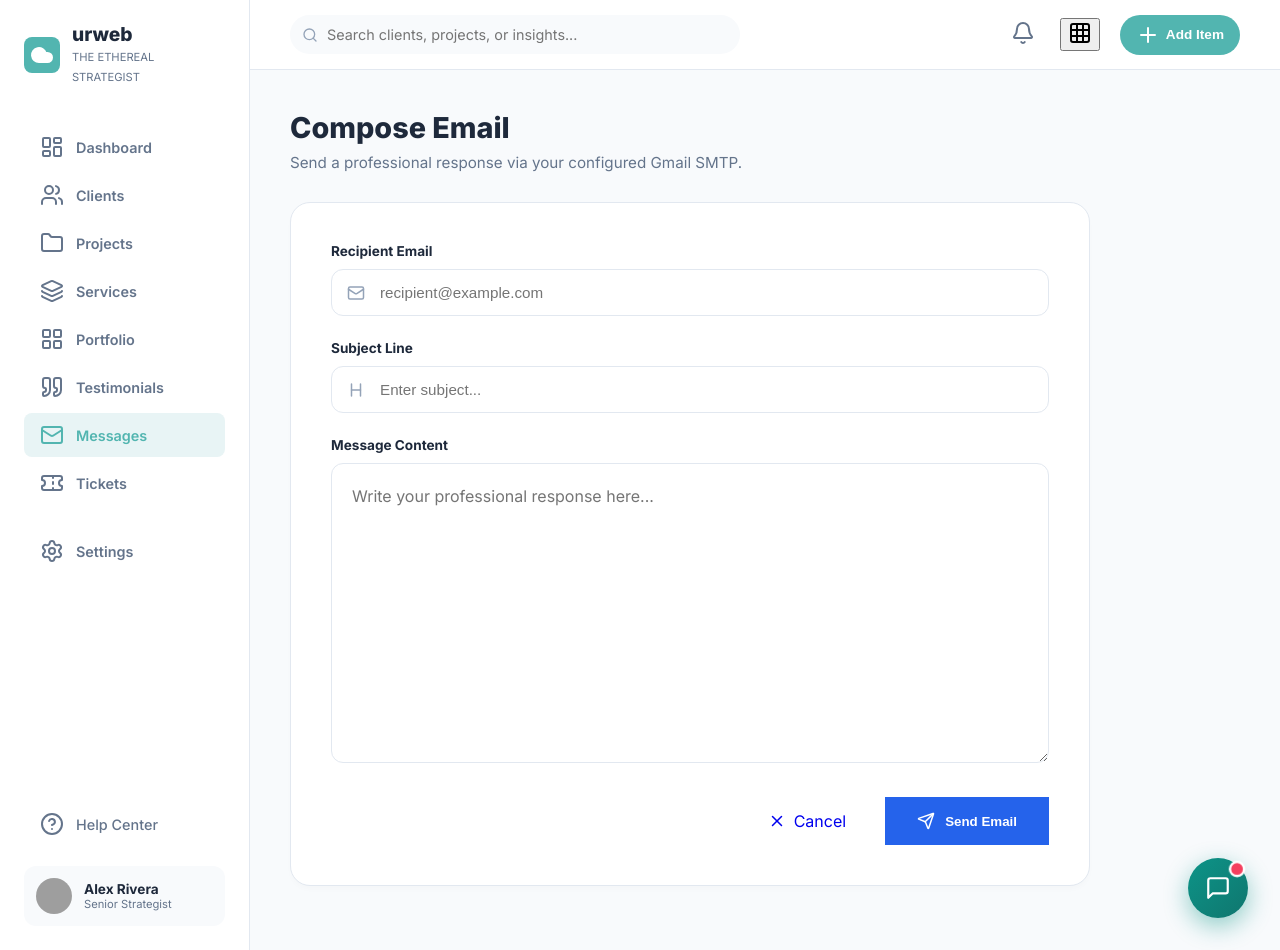
After one commit to Saiful-Haque/urweb, a Django app: page /dashboard/messages/send/ in a window 1280 px wide. The commit adds this page. Run offline with Django 5.2, Linux system fonts and the light colour scheme; a user stored in the database is signed in; data that the repository does not hold is empty; grey boxes are pictures that could not be loaded.

Commit message:
feat: Integrate industrial internal mailing UI with Gmail SMTP

```diff
--- /dev/null
+++ b/core/templates/core/send_email.html
@@ -0,0 +1,52 @@
+{% extends "core/admin_base.html" %}
+
+{% block title %}Compose Email | urweb{% endblock %}
+
+{% block admin_content %}
+<div class="content-header" style="margin-bottom: 30px;">
+    <h1 style="font-size: 1.8rem; margin: 0 0 8px 0; font-weight: 800;">Compose Email</h1>
+    <p style="color: var(--text-muted); margin: 0; font-size: 0.95rem;">Send a professional response via your configured Gmail SMTP.</p>
+</div>
+
+<div class="dashboard-panel" style="max-width: 800px; background: white; padding: 40px; border-radius: 20px;">
+    <form method="POST">
+        {% csrf_token %}
+        <div style="margin-bottom: 24px;">
+            <label style="display: block; font-size: 0.85rem; font-weight: 700; color: #1E293B; margin-bottom: 10px;">Recipient Email</label>
+            <div style="position: relative;">
+                <i data-lucide="mail" style="position: absolute; left: 16px; top: 50%; transform: translateY(-50%); width: 18px; height: 18px; color: #94A3B8;"></i>
+                <input type="email" name="to_email" value="{{ initial_to }}" required placeholder="recipient@example.com"
+                    style="width: 100%; padding: 14px 16px 14px 48px; border: 1px solid #E2E8F0; border-radius: 12px; font-size: 0.95rem; outline: none; transition: border-color 0.2s;">
+            </div>
+        </div>
+
+        <div style="margin-bottom: 24px;">
+            <label style="display: block; font-size: 0.85rem; font-weight: 700; color: #1E293B; margin-bottom: 10px;">Subject Line</label>
+            <div style="position: relative;">
+                <i data-lucide="heading" style="position: absolute; left: 16px; top: 50%; transform: translateY(-50%); width: 18px; height: 18px; color: #94A3B8;"></i>
+                <input type="text" name="subject" value="{{ initial_subject }}" required placeholder="Enter subject..."
+                    style="width: 100%; padding: 14px 16px 14px 48px; border: 1px solid #E2E8F0; border-radius: 12px; font-size: 0.95rem; outline: none;">
+            </div>
+        </div>
+
+        <div style="margin-bottom: 30px;">
+            <label style="display: block; font-size: 0.85rem; font-weight: 700; color: #1E293B; margin-bottom: 10px;">Message Content</label>
+            <textarea name="message" required placeholder="Write your professional response here..."
+                style="width: 100%; height: 300px; padding: 20px; border: 1px solid #E2E8F0; border-radius: 12px; font-size: 1rem; line-height: 1.6; outline: none; resize: vertical; font-family: inherit;"></textarea>
+        </div>
+
+        <div style="display: flex; gap: 15px; justify-content: flex-end;">
+            <a href="{% url 'core:messages_inbox' %}" class="btn" style="text-decoration: none; padding: 14px 24px; display: flex; align-items: center; gap: 8px;">
+                <i data-lucide="x" style="width: 18px; height: 18px;"></i> Cancel
+            </a>
+            <button type="submit" class="btn" style="background: #2563EB; color: white; border: none; padding: 14px 32px; font-weight: 700; display: flex; align-items: center; gap: 10px;">
+                <i data-lucide="send" style="width: 18px; height: 18px;"></i> Send Email
+            </button>
+        </div>
+    </form>
+</div>
+
+<style>
+    input:focus, textarea:focus { border-color: #2563EB !important; box-shadow: 0 0 0 3px rgba(37, 99, 235, 0.1); }
+</style>
+{% endblock %}
--- a/core/urls.py
+++ b/core/urls.py
@@ -34,4 +34,6 @@ urlpatterns = [
     path('dashboard/messages/', views.messages_inbox, name='messages_inbox'),
     path('dashboard/messages/<int:pk>/toggle-read/', views.message_toggle_read, name='message_toggle_read'),
     path('dashboard/messages/<int:pk>/delete/', views.message_delete, name='message_delete'),
+    path('dashboard/messages/send/', views.send_email, name='send_email'),
+    path('dashboard/messages/<int:pk>/reply/', views.send_email, name='reply_to_message'),
 ]
--- a/core/views.py
+++ b/core/views.py
@@ -346,3 +346,39 @@ def message_delete(request, pk):
         msg.delete()
         messages.success(request, f'Message from "{name}" deleted.')
     return redirect('core:messages_inbox')
+
+@staff_member_required
+def send_email(request, pk=None):
+    """
+    pk is optional, if provided it's a reply to a ContactMessage
+    """
+    initial_to = ""
+    initial_subject = ""
+    if pk:
+        msg = get_object_or_404(ContactMessage, pk=pk)
+        initial_to = msg.email
+        initial_subject = f"Re: {msg.subject}"
+
+    if request.method == 'POST':
+        to_email = request.POST.get('to_email')
+        subject = request.POST.get('subject')
+        message_body = request.POST.get('message')
+
+        try:
+            send_mail(
+                subject,
+                message_body,
+                settings.DEFAULT_FROM_EMAIL,
+                [to_email],
+                fail_silently=False,
+            )
+            messages.success(request, f'Email sent successfully to {to_email}.')
+            return redirect('core:messages_inbox')
+        except Exception as e:
+            messages.error(request, f'Failed to send email: {e}')
+
+    return render(request, 'core/send_email.html', {
+        'active_tab': 'messages',
+        'initial_to': initial_to,
+        'initial_subject': initial_subject,
+    })
```
Also changed, not shown: core/templates/core/messages_inbox.html (+12 -7 lines).
